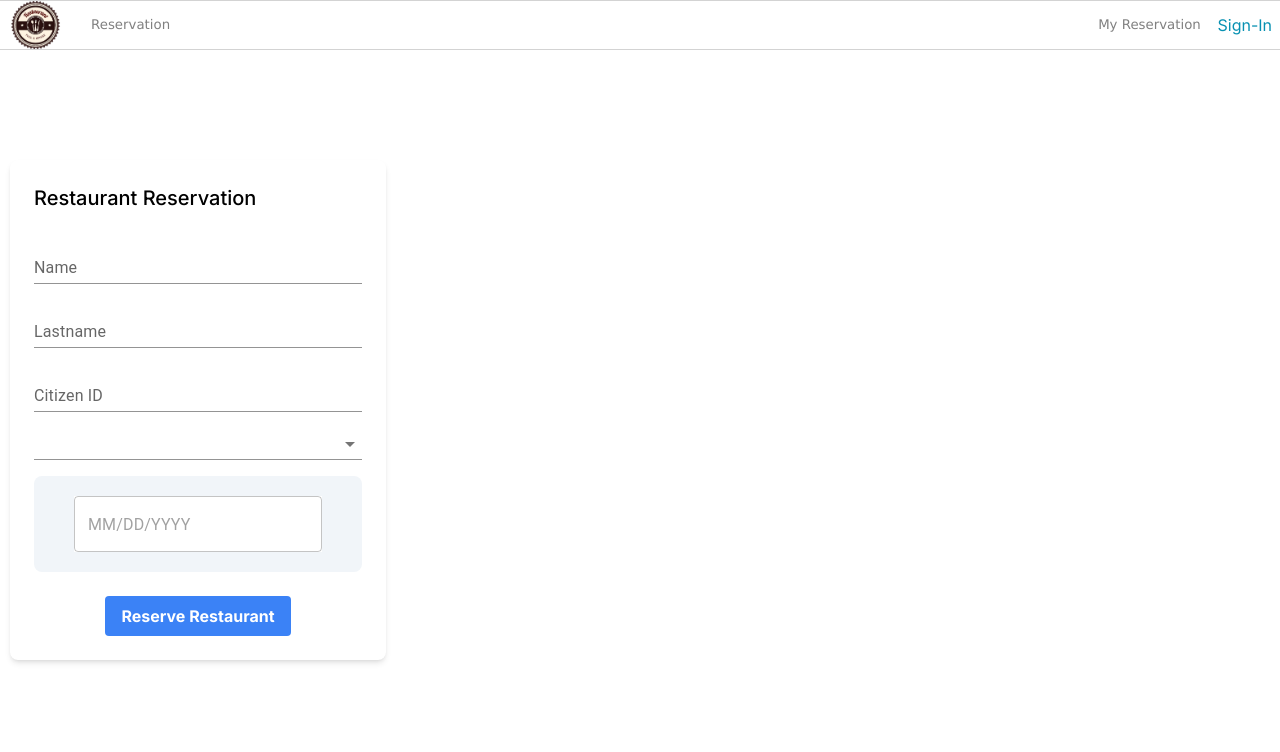
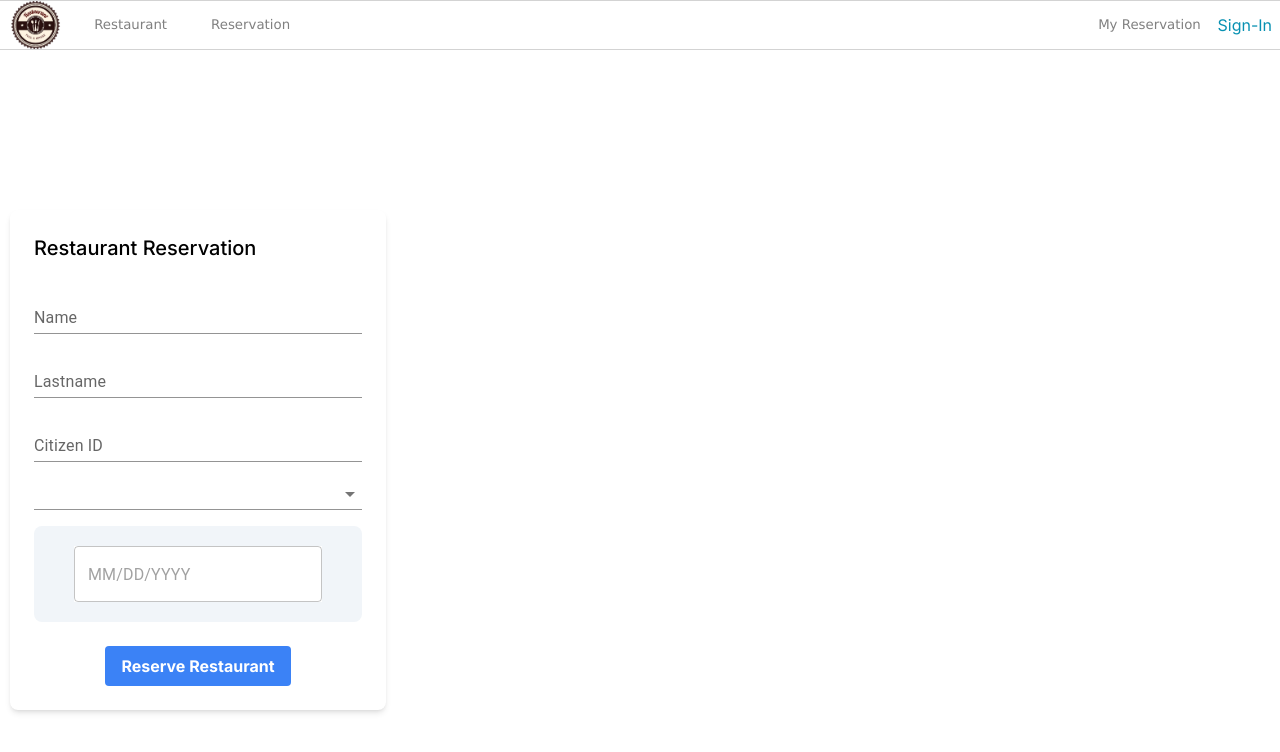
Before and after one commit to 2110503TACEDT66/swdevprac2-project-bp, a Next.js app: page /reservation in a window 1280 px wide. Shown: the top 752 px of the page. Built offline with nearby package versions, Linux system fonts and the light colour scheme; no server answers.

Commit message:
Update global CSS and fix positioning in Banner and TopMenu components

```diff
--- a/src/app/globals.css
+++ b/src/app/globals.css
@@ -110,3 +110,7 @@ a {
     color-scheme: dark;
   }
 } */
+
+body {
+  margin-top: 50px;
+}
--- a/src/components/Banner.tsx
+++ b/src/components/Banner.tsx
@@ -22,7 +22,7 @@ export default function Banner() {
     >
       <Image src={covers[index]} alt="cover" fill={true} objectFit="cover" />
       {session ? (
-        <div className="z-20 relative top-5 left-10 font-semibold text-cyan-50 text-xl">
+        <div className="z-20 absolute top-5 left-10 font-semibold text-cyan-50 text-xl">
           Welcome back! {session.user?.name}
         </div>
       ) : null}
--- a/src/components/TopMenu.tsx
+++ b/src/components/TopMenu.tsx
@@ -13,6 +13,7 @@ export default async function TopMenu() {
         <Link href="/">
           <Image src={"/img/logo.png"} alt="logo" className={styles.logoimg} width={0} height={0} sizes="100vh"/>
         </Link>
+        <TopMenuItem title="Restaurant" pageRef="/restaurant"/>
         <TopMenuItem title="Reservation" pageRef="/reservation"/>
         <div className="flex flex-row absolute right-0 h-full">
           <TopMenuItem title="My Reservation" pageRef="/myreservation"/>
```
